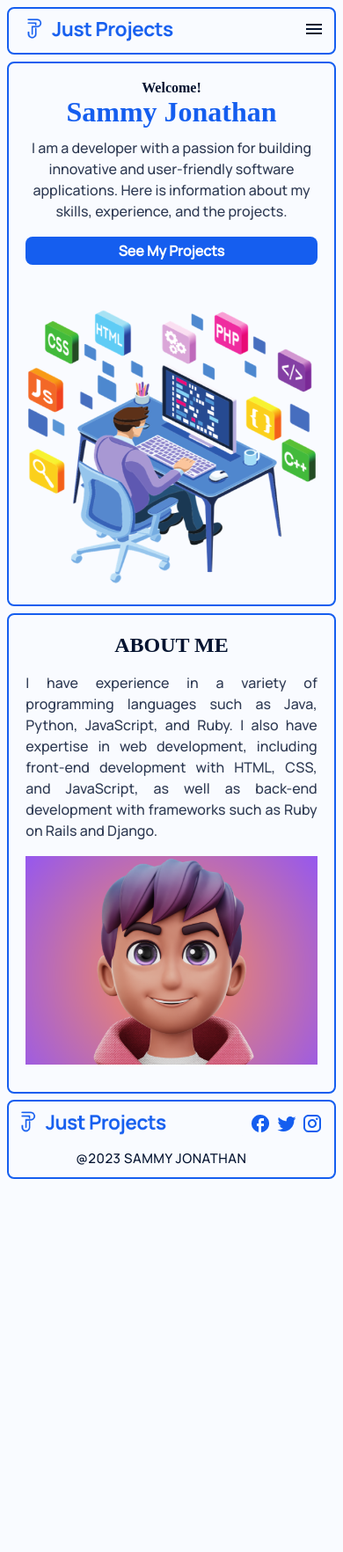
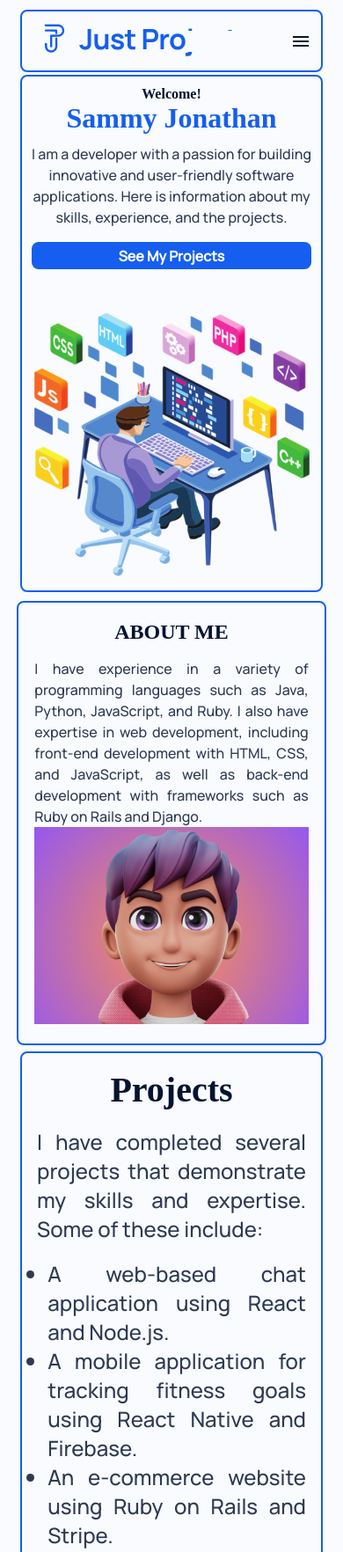
Before and after one commit to NeoPhoenix7/TJP4.1, a plain HTML site: page index.html in a window 390 px wide. Shown: the top 1764 px of the page at 88% size. Before the commit the page ends 1348 px from the top, so only its background shows below. Drawn offline with Linux system fonts and the light colour scheme.

Commit message:
Semantics

```diff
--- a/index.html
+++ b/index.html
@@ -14,40 +14,34 @@
 <body>
 
     <header>
+        <div class="logo_header"><img src="logo.png" alt=""></div>
         <nav>
-            <div class="nav_img1"><img src="logo.png" alt=""></div>
-            <div class="menus">
-                <a href="-">Home</a>
-                <a href="-">About</a>
-                <a class="cta" href="-">Hire Me</a>
-            </div>
-            <div class="hamburger">
-                <img src="material-symbols_menu.png" alt="">
-            </div>
+            <a href="">Home</a>
+            <a href="">About</a>
+            <button>Hire Me</button>
         </nav>
+        <div class="hamburger"><img src="hamburger.png" alt=""></div>
     </header>
 
 <main>
-    <div class="layout">
-        <div class="layout1">
+    <section class="hero">
+            <div class="hero_text">
                 <h1>Welcome!</h1>
                 <h2>Sammy Jonathan</h2>
                 <p>I am a developer with a passion for building innovative
                     and user-friendly software applications. Here is
                     information about my skills, experience, and the projects.</p>
-            <a href=""><button class="cta">See My Projects</button></a>
+                <button class="cta">See My Projects</button>
             </div>
-        <div class="layout_img">
+
+            <div class="hero_img">
                 <img src="Teal And White Modern Website Creation Services Instagram Post 2.png" alt="">
             </div>
-    </div>
-</main>
+    </section>
 
-    <div class="neo">
-        <div class="image1">
-            <img src="pix.png" alt="">
-        </div>
-        <div class="neotext">
+    <section class="about">
+        <div class="about_img"><img src="pix.png" alt=""></div>
+        <div class="about_text">
             <h3>ABOUT ME</h3>
             <p>I have experience in a variety of programming
              languages such as Java, Python, JavaScript, and
@@ -57,10 +51,10 @@
             with frameworks such as Ruby on Rails and Django.
             </p>
         </div>
-    </div>
+    </section>
 
-    <!-- <div class="projects">
-        <div class="projects1">
+    <section class="projects">
+        <div class="projects_text">
             <h4>Projects</h4> <br>
             <p>
                 I have completed several projects that demonstrate my
@@ -76,21 +70,19 @@
                  If you would like to see more examples of my work,
                  please don't hesitate to contact me. I am always looking
                  for new and exciting projects to work on and would love
-                 to hear from you. <br>
-            <br>Thank you for visiting my portfolio website.</br>
-            </p>
+                 to hear from you. </p>
+            <p>Thank you for visiting my portfolio website.</p>
         </div>
-        <div class="frame_img">
-            <img src="frame.png" alt="">
-        </div>
-    </div> -->
+        <div class="projects_img"><img src="frame.png" alt=""></div>
+    </section>
+</main>
 
 <footer>
-    <div class="img_div"> <img src="logo.png" alt=""></div>
-    <div class="vector">
-                    <img src="Vector.png" alt="">
-                    <img src="Vector (1).png" alt="">
-                    <img src="Vector (2).png" alt="">
+    <div class="logo_footer"> <img src="logo.png" alt=""></div>
+    <div class="social_media">
+        <img src="facebook.png" alt="">
+        <img src="twitter.png" alt="">
+        <img src="instagram.png" alt="">
     </div>
     <div class="copyright">@2023 SAMMY JONATHAN</div>
 </footer>
--- a/styles.css
+++ b/styles.css
@@ -5,33 +5,44 @@
     background-color: #F9FBFF;
 }
 
-nav {
+body {
+    padding: 2% 3%;
+    max-width: 1440px;
+    width: 100%;
+    margin: 0 auto;
+}
+
+/* Header */
+header {
+    margin-bottom: 1%;
+}
+
+header, footer {
     display: flex;
     align-items: center;
+    justify-content: space-between;
     padding: 1% 3%;
-    justify-content: space-between;
+
+}
+
+header, footer, section {
     border: 2px solid #155EEF;
     border-radius: 8px;
-    margin: 2%;
+    margin: 1% 3%;
 }
 
-.nav_img1 {
-    padding: 0%;
+header > div {
+    width: 45%;
 }
 
-.menus {
+header > nav {
     display: flex;
     align-items: center;
-    padding: 0%;
     width: 40%;
     justify-content: space-between;
 }
 
-.hamburger {
-    display: none;
-}
-
-.menus a {
+nav a {
     text-decoration: none;
     font-family: 'Halant';
     font-style: normal;
@@ -40,7 +51,7 @@ nav {
     color: #041330;
 }
 
-.menus .cta {
+nav button {
     padding: 2% 5%;
     border: 1px solid #155EEF;
     border-radius: 8px;
@@ -52,24 +63,29 @@ nav {
     color: #155EEF;
 }
 
-.layout {
-    margin: 0% 2% 2%;
-    padding: 5%;
+.hamburger {
+    display: none;
+}
+
+/* Hero */
+section {
+    margin-bottom: 3%;
+    padding: 3%;
+}
+
+.hero {
     box-sizing: border-box;
     display: flex;
     justify-content: space-between;
-    align-items: center;
-    border: 2px solid #155EEF;
-    border-radius: 8px;
 }
 
-.layout1 {
+.hero .hero_text {
     width: 55%;
 }
 
-.layout, .neo {
+.hero, .about, .projects {
     display: flex;
-    border: 2px solid #155EEF;
+    align-items: center;
 }
 
 h1 {
@@ -88,17 +104,18 @@ h2 {
     color: #155EEF;
 }
 
-.layout1 p {
+.hero p {
     font-family: manrope;
     font-style: normal;
     font-weight: 500;
     font-size: 24px;
     line-height: 150%;
     color: #2E3A53;
+    margin-top: 3%;
     margin-bottom: 5%;
 }
 
-.layout1 .cta {
+.hero button {
     text-decoration: none;
     background-color: #155EEF;
     border-radius: 8px;
@@ -112,7 +129,7 @@ h2 {
     letter-spacing: 0.5%;
 }
 
-.layout img, .neo img {
+.hero_img img, .about_img img, .projects_img img {
     width: 100%;
 }
 
@@ -123,24 +140,22 @@ h3 {
     font-size: 40px;
     line-height: 120%;
     color: #041330;
+    margin-bottom: 5%;
 }
 
-.neo {
-    margin: 0% 2% 2%;
-    padding: 5%;
+/* About */
+.about {
     justify-content: space-between;
-    align-items: center;
-    border-radius: 8px;
 }
-.neotext {
-    width: 55%;
+.about .about_text {
+    width: 50%;
 }
 
-.image1 {
+.about .about_img {
     width: 40%;
 }
 
-.neo p {
+.about p {
     font-family: Manrope;
     font-style: normal;
     font-weight: 400;
@@ -151,23 +166,21 @@ h3 {
     color: #2E3A53;
 }
 
-/* .projects {
-    margin: 0% 2% 2% 2%;
-    padding: 15% 8% 2% 2%;
-    display: flex;
+/* Projects */
+.projects {
     justify-content:flex-end;
-    align-items: flex-end;
     position: relative;
-    border: 2px solid #155EEF;
-    border-radius: 8px;
 }
 
-.projects1 {
-    width: 50%;
-    padding: 2% 2% 3% 2%;
+.projects_text {
+    width: 55%;
+    padding: 2%;
     position: absolute;
     top: 5%;
     left: 3%;
+    bottom: 20%;
+    z-index: 1;
+    background-color: #F9FBFF;
 }
 
 h4 {
@@ -187,7 +200,6 @@ h4 {
     text-align: justify;
     align-items: center;
     color: #2E3A53;
-    background-color: #F9FBFF;
 }
 
 .projects ul {
@@ -200,30 +212,21 @@ h4 {
     color: #2E3A53;
 }
 
-.frame_img {
-    width: 55%;
-} */
-
-footer {
-    display: flex;
-    align-items: center;
-    padding: 1%;
-    justify-content: space-between;
-    border: 2px solid #155EEF;
-    border-radius: 8px;
-    margin: 2%;
+.projects_img {
+    width: 50%;
+    padding-top: 15%;
 }
 
-.vector {
-    box-sizing: border-box;
+/* Footer */
+footer .social_media {
     display: flex;
     flex-direction: row;
     justify-content: space-between;
-    align-items: center;
-    padding: 1% 3%;
+    /* align-items: center; */
+    /* padding: 1% 3%; */
     width: 15%;
-    border: 5% solid #155EEF;
-    border-radius: 2%;
+    /* border: 5% solid #155EEF; */
+    /* border-radius: 2%; */
 }
 
 .copyright {
@@ -235,24 +238,31 @@ footer {
     color: #041330;
 }
 
-@media screen and (max-width: 398px) {
-.nav_img1 img {
-    width: 70%;
-}
-
-.menus {
+/* Media Screen */
+@media screen and (max-width: 740px) {
+header > nav {
     display: none;
 }
 
 .hamburger {
-    display: block;
+    display: flex;
+    justify-content: flex-end;
 }
 
-.layout {
+section {
     flex-direction: column;
 }
 
-.layout1 {
+section > div {
+    width: 100% !important;
+    text-align: center;
+}
+
+.hero {
+    flex-direction: column;
+}
+
+.hero_text {
     width: 100%;
 }
 
@@ -267,18 +277,18 @@ h2 {
     gap: 90%;
 }
 
-.layout1 p {
+.hero_text p {
     font-size: 16px;
     text-align: center;
     margin-top: 3%;
 }
 
-.layout1 .cta {
+.hero_text .cta {
     width: 100%;
     margin-bottom: 15%;
 }
 
-.layout img, .neo img {
+.hero_img img, .about_img img, .projects_img img {
     width: 100%;
 }
 
@@ -288,7 +298,7 @@ h3 {
     margin-bottom: 5%;
 }
 
-.neo {
+.about {
     margin: 0% 2% 2%;
     padding: 5%;
     justify-content: space-between;
@@ -298,37 +308,47 @@ h3 {
     position: relative;
     flex-direction: column-reverse;
 }
-.neotext {
+.about_text {
     width: 100%;
 }
 
-.image1 {
+.about .about_image {
     width: 100%;
     padding: 5% 0% 2% 0%;
 }
 
-.neo p {
+.about p {
     font-size: 16px;
     width: 100%;
     text-align: justify;
 }
 
+.projects_img {
+    display: none;
+}
+
+.projects_text {
+    position: static;
+}
+
 footer {
     flex-wrap: wrap;
+    justify-content: center;
 }
 
-.img_div img {
-    width: 70%;
+.logo_footer {
+    width: 50%;
+    align-items: normal;
 }
 
-.vector {
-    width: 28%;
-    margin-left: 2%;
+.social_media {
+    width: 45%;
+    justify-content: flex-end;
 }
 
 .copyright {
     font-size: 17px;
-    padding: 2% 20%;
-    font-size: 15px;
+    width: 100%;
+    text-align: center;
 }
 }
```
Also changed, not shown: facebook.png (renamed from Vector.png), hamburger.png (renamed from material-symbols_menu.png), instagram.png (renamed from Vector (2).png), twitter.png (renamed from Vector (1).png). Lines whose indentation alone changed are shown as unchanged.
